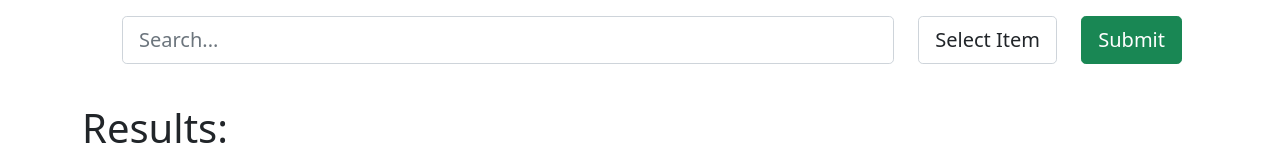
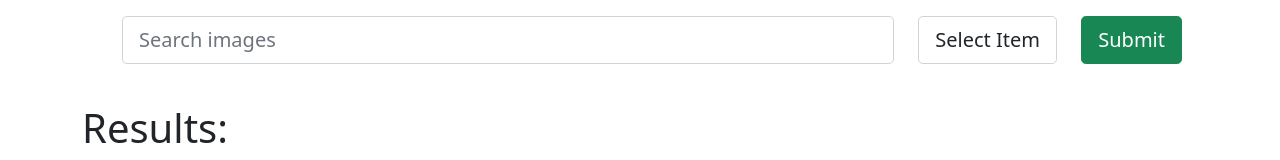
Before and after one commit to Fmasgrau/metasearch, a React (Create React App) app: page / in a window 1280 px wide. Shown: the top 160 px of the page. Built offline with nearby package versions, Linux system fonts and the light colour scheme.

Commit message:
feat(header): add header component

```diff
--- /dev/null
+++ b/src/Components/Header/index.tsx
@@ -0,0 +1,26 @@
+import React from 'react'
+
+interface IHeaderProps {
+    searchBar: JSX.Element
+    dropDown: JSX.Element
+    button: JSX.Element
+}
+
+export default function Header({
+    searchBar,
+    dropDown,
+    button,
+}: IHeaderProps): JSX.Element {
+    return (
+        <div className="card-body row no-gutters align-items-center">
+            <div className="col-auto">
+                <i className="fas fa-search h4 text-body" />
+            </div>
+            <div className="col">{searchBar}</div>
+
+            <div className="col-auto">{dropDown}</div>
+
+            <div className="col-auto">{button}</div>
+        </div>
+    )
+}
--- a/src/Containers/SearchBox/index.tsx
+++ b/src/Containers/SearchBox/index.tsx
@@ -1,6 +1,7 @@
 import React, { useState } from 'react'
 import Button from '../../Components/Button'
 import DropDown from '../../Components/Dropdown'
+import Header from '../../Components/Header'
 import SearchBar from '../../Components/SearchBar'
 
 export default function SearchBox(): JSX.Element {
@@ -23,21 +24,17 @@ export default function SearchBox(): JSX.Element {
 
     return (
         <>
-            <div className="card-body row no-gutters align-items-center">
-                <div className="col-auto">
-                    <i className="fas fa-search h4 text-body" />
-                </div>
-                <div className="col">
+            <Header
+                searchBar={
                     <SearchBar
                         name="search"
                         type="search"
-                        placeholder="Search..."
+                        placeholder="Search images"
                         onChange={handleChangeSearch}
                         value={searchValue}
                     />
-                </div>
-
-                <div className="col-auto">
+                }
+                dropDown={
                     <DropDown
                         options={[
                             { id: 'Google', name: 'Google' },
@@ -46,12 +43,9 @@ export default function SearchBox(): JSX.Element {
                         ]}
                         onSelectChange={handleSelect}
                     />
-                </div>
-
-                <div className="col-auto">
-                    <Button onClick={onSubmit}>Submit</Button>
-                </div>
-            </div>
+                }
+                button={<Button onClick={onSubmit}>Submit</Button>}
+            />
         </>
     )
 }
```
